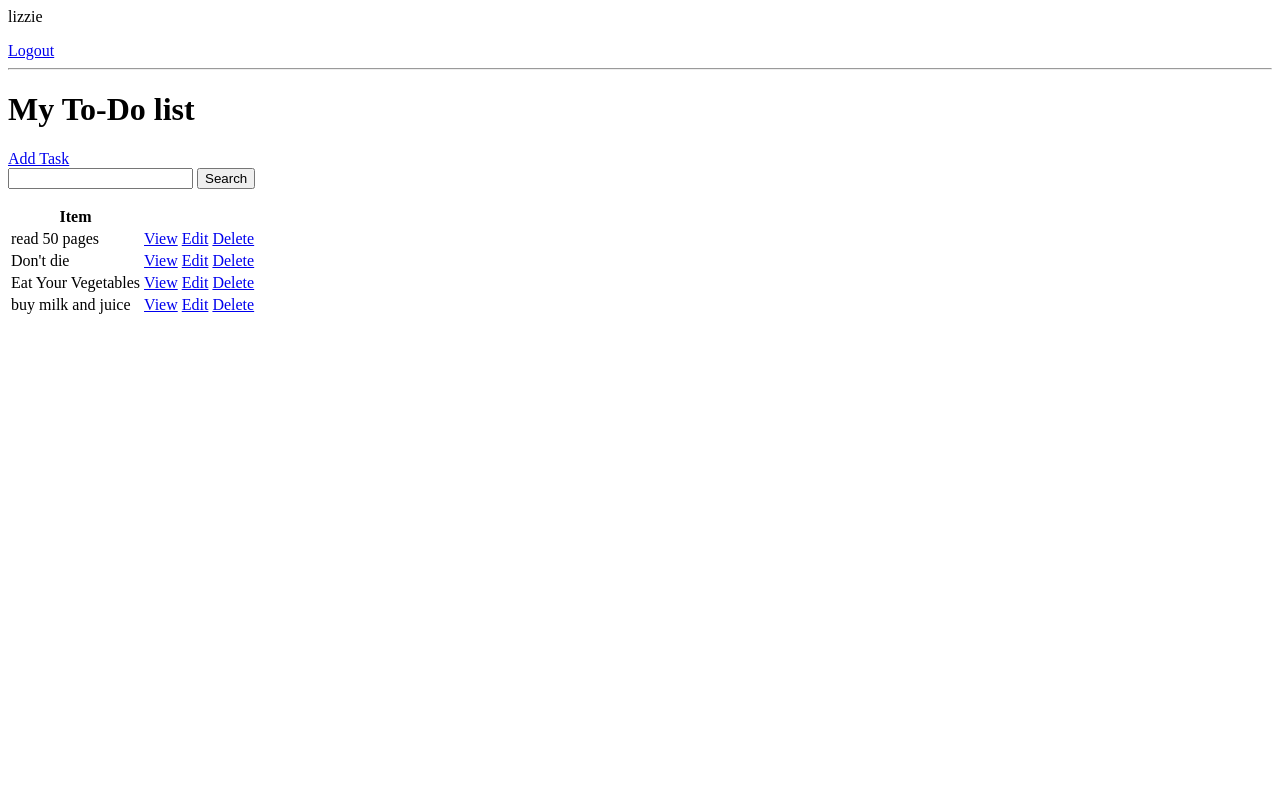
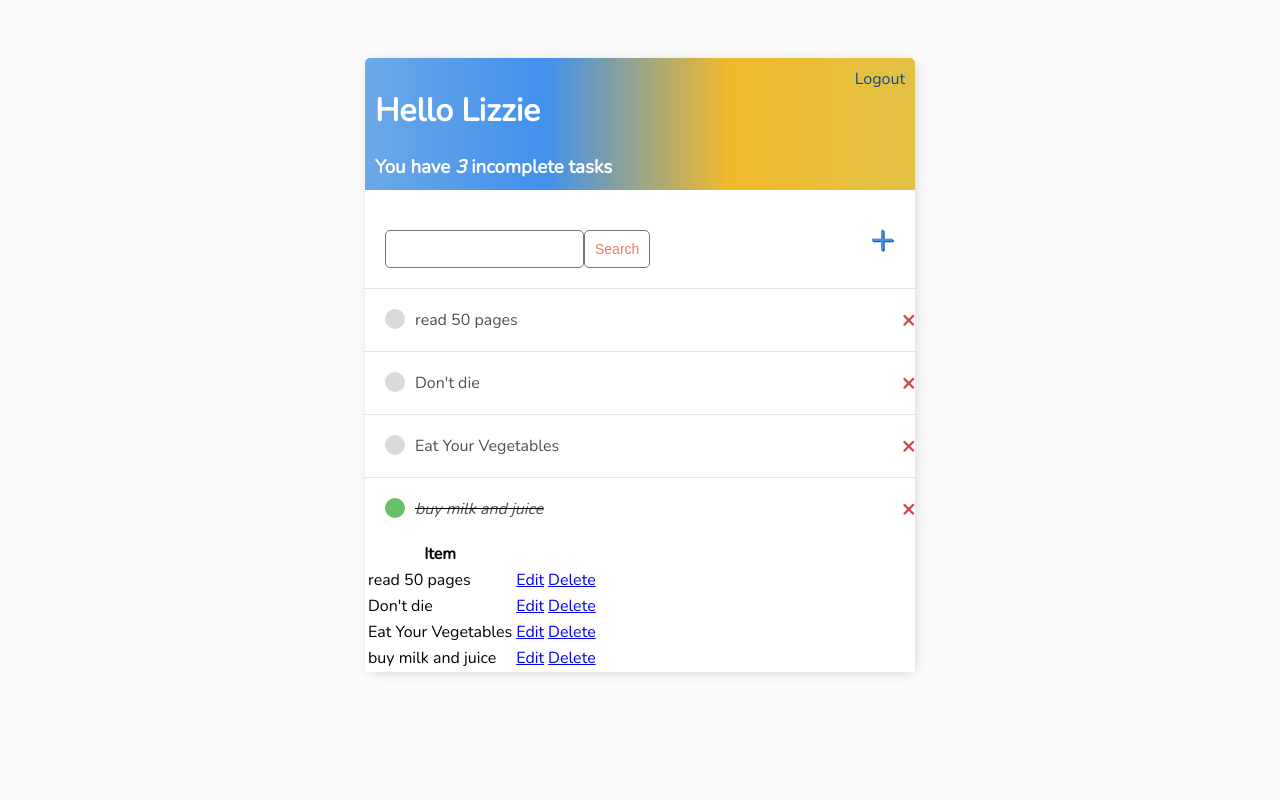
Before and after one commit to el-shes/to_do_list_djangoProject, a Django app: page / in a window 1280 px wide. Run offline with Django 4.2, Linux system fonts and the light colour scheme; a user stored in the database is signed in; data comes from the database, SQL or seed files in the repository; both versions use the stored data as it was after the commit.

Commit message:
Task list styling added

```diff
--- a/templates/list_app/login.html
+++ b/templates/list_app/login.html
@@ -1,3 +1,6 @@
+{% extends 'list_app/main.html' %}
+{% block content %}
+
 <h1>Login</h1>
 
 <form method="POST">
@@ -8,3 +11,5 @@
 
 
 <p>Don't have an account? <a href="{% url 'register' %}">Register</a></p>
+
+{% endblock content %}
--- /dev/null
+++ b/templates/list_app/main.html
@@ -0,0 +1,166 @@
+<!DOCTYPE html>
+
+<html>
+    <head>
+        <meta charset="utf-8">
+        <meta http-equiv="X-UA-Compatible" content="IE=edge">
+        <title>To Do Items</title>
+        <meta name="description" content="">
+        <meta name="viewport" content="width=device-width, initial-scale=1">
+
+        <link rel="preconnect" href="https://fonts.googleapis.com">
+        <link rel="preconnect" href="https://fonts.gstatic.com" crossorigin>
+        <link href="https://fonts.googleapis.com/css2?family=Nunito:wght@200&display=swap" rel="stylesheet">
+
+        <style>
+            body{
+                background-color: #FAFAFA;
+                font-family: 'Nunito', sans-serif;
+                padding-top: 50px;
+
+            }
+            h1,
+            h2,
+            h3,
+            h4,
+            h5,
+            h6,
+                {
+                font-family: 'Raleway', sans-serif;
+            }
+
+            a,
+            p,
+            {
+                color: #4b5156;
+            }
+
+            .container{
+                max-width: 550px;
+                margin: auto;
+                background-color: white;
+                -webkit-box-shadow: 2px 2px 13px -4px rgba(0, 0, 0, 0.21);
+                box-shadow: 2px 2px 13px -4px rgba(0, 0, 0, 0.21);
+            }
+
+            .header-bar {
+            display: flex;
+            justify-content: space-between;
+            color: #fff;
+            padding: 10px;
+            border-radius: 5px 5px 0 0;
+            background: linear-gradient(90deg, #6ba8e8 0%, #4190ec 33%, #efb92c 66%, #e3c145 100%);
+        }
+
+            .header-bar a {
+            color: rgb(20, 76, 136);
+            text-decoration: none;
+        }
+
+            .task-wrapper {
+            display: flex;
+            align-items: center;
+            justify-content: space-between;
+            background-color: #fff;
+            border-top: 1px solid #dfe4ea;
+            overflow: hidden;
+        }
+        .task-title {
+            display: flex;
+            padding: 20px;
+        }
+
+        .task-title a {
+            text-decoration: none;
+            color: #4b5156;
+            margin-left: 10px;
+        }
+
+        .task-complete-icon {
+            height: 20px;
+            width: 20px;
+            background-color: rgb(105, 192, 105);
+            border-radius: 50%;
+        }
+
+        .task-incomplete-icon {
+            height: 20px;
+            width: 20px;
+            background-color: rgb(218, 218, 218);
+            border-radius: 50%;
+        }
+
+        .delete-link {
+            text-decoration: none;
+            font-weight: 900;
+            color: #cf4949;
+            font-size: 22px;
+            line-height: 0;
+            padding: 20px 0px;
+        }
+
+        #add-link {
+            color: #4190ec;
+            text-decoration: none;
+            font-size: 42px;
+            text-shadow: 1px 1px #144c88;
+        }
+
+        #search-add-wrapper {
+            display: flex;
+            justify-content: space-between;
+            align-items: center;
+            padding: 20px;
+        }
+
+        @media screen and (max-width:320px) {
+            #search-add-wrapper {
+                padding: 10px;
+            }
+        }
+
+        input[type=text],
+        input[type=password],
+        textarea {
+            border: 1px solid #757575;
+            border-radius: 5px;
+            padding: 10px;
+            width: 90%;
+        }
+
+        label {
+            padding-top: 10px !important;
+            display: block;
+        }
+
+        ::placeholder {
+            font-weight: 300;
+            opacity: 0.5;
+        }
+
+        .button {
+            border: 1px solid #757575;
+            background-color: #FFF;
+            color: #EB796F;
+            padding: 10px;
+            font-size: 14px;
+            border-radius: 5px;
+            cursor: pointer;
+            text-decoration: none;
+        }
+
+        .card-body {
+            padding: 20px;
+        }
+
+        </style>
+    </head>
+    <body>
+        <div class="container">
+            {% block content %}
+
+            {% endblock content %}
+
+        </div>
+    </body>
+</html>
--- a/templates/list_app/task_confirm_delete.html
+++ b/templates/list_app/task_confirm_delete.html
@@ -1,6 +1,11 @@
+{% extends 'list_app/main.html' %}
+{% block content %}
+
 <a href="{% url 'tasks' %}">Go back</a>
 <form method="POST">
     {% csrf_token  %}
     <p>Are you sure you want to delete the task? "{{ task }}"</p>
     <input type="submit" value="Delete"/>
 </form>
+
+{% endblock content %}
--- a/templates/list_app/task_form.html
+++ b/templates/list_app/task_form.html
@@ -1,3 +1,6 @@
+{% extends 'list_app/main.html' %}
+{% block content %}
+
 <h3>Task form</h3>
 <a href="{% url 'tasks' %}">Go back</a>
 <form method="POST">
@@ -5,3 +8,5 @@
     {{ form.as_p}}
     <input type="submit" value="Submit">
 </form>
+
+{% endblock content %}
--- a/templates/list_app/task_list.html
+++ b/templates/list_app/task_list.html
@@ -1,21 +1,52 @@
+{% extends 'list_app/main.html' %}
+{% block content %}
 
+<div class="header-bar">
+    <div>
+        <h1>Hello {{ request.user | title }}</h1>
+        <h3 style="margin: 0"> You have <i>{{ count }}</i> incomplete task{{ count|pluralize:"s"}}</h3>
+    </div>
     {% if request.user.is_authenticated  %}
-    <p>{{ request.user }}</p>
         <a href="{% url 'logout' %}">Logout</a>
     {% else %}
         <a href="{% url 'login' %}">Login</a>
     {% endif %}
+</div>
 
-<hr>
-<h1>My To-Do list {{ color }}</h1>
-
-<a href="{% url 'create-task' %}">Add Task</a>
-
-<form method="GET">
+<div id="search-add-wrapper">
+    <form method="GET" style="margin-top: 20px;display: flex;">
         <!-- search button -->
         <input type="text" name="search-area" value="{{ search_input }}">
-    <input type="submit" value="Search">
+        <input class="button" type="submit" value="Search">
     </form>
+    <a id="add-link" href="{% url 'create-task' %}">&#x2b;</a>
+</div>
+
+
+<div class="task-items-wrapper">
+    {% for task in tasks %}
+        <div class="task-wrapper">
+            {% if task.complete %}
+                <div class="task-title">
+                    <div class="task-complete-icon"></div>
+                    <i><s><a href="{% url 'update-task' task.id %}">{{ task }}</a></s></i>
+                </div>
+                <a class="delete-link" href="{% url 'delete-task' task.id %}">&#215;</a>
+            {% else %}
+                <div class="task-title">
+                    <div class="task-incomplete-icon"></div>
+                    <a href="{% url 'update-task' task.id %}">{{ task }}</a>
+                </div>
+                <a class="delete-link" href="{% url 'delete-task' task.id %}">&#215;</a>
+            {% endif %}
+
+        </div>
+    {% empty %}
+        <h3>No item in list :(</h3>
+    {% endfor %}
+</div>
+
+
 
 <table>
     <tr>
@@ -27,7 +58,7 @@
     {% for task in tasks %}
         <tr>
         <td>{{ task.task_title }}</td>
-            <td><a href="{% url 'task' task.id %}">View</a></td>
+
             <td><a href="{% url 'update-task' task.id %}">Edit</a></td>
             <td><a href="{% url 'delete-task' task.id %}">Delete</a></td>
         </tr>
@@ -35,3 +66,5 @@
         <h3>No item in list :(</h3>
     {% endfor %}
 </table>
+
+{% endblock content %}
```
Also changed, not shown: templates/list_app/register.html (+6 -1 lines), db.sqlite3. Lines whose indentation alone changed are shown as unchanged.
